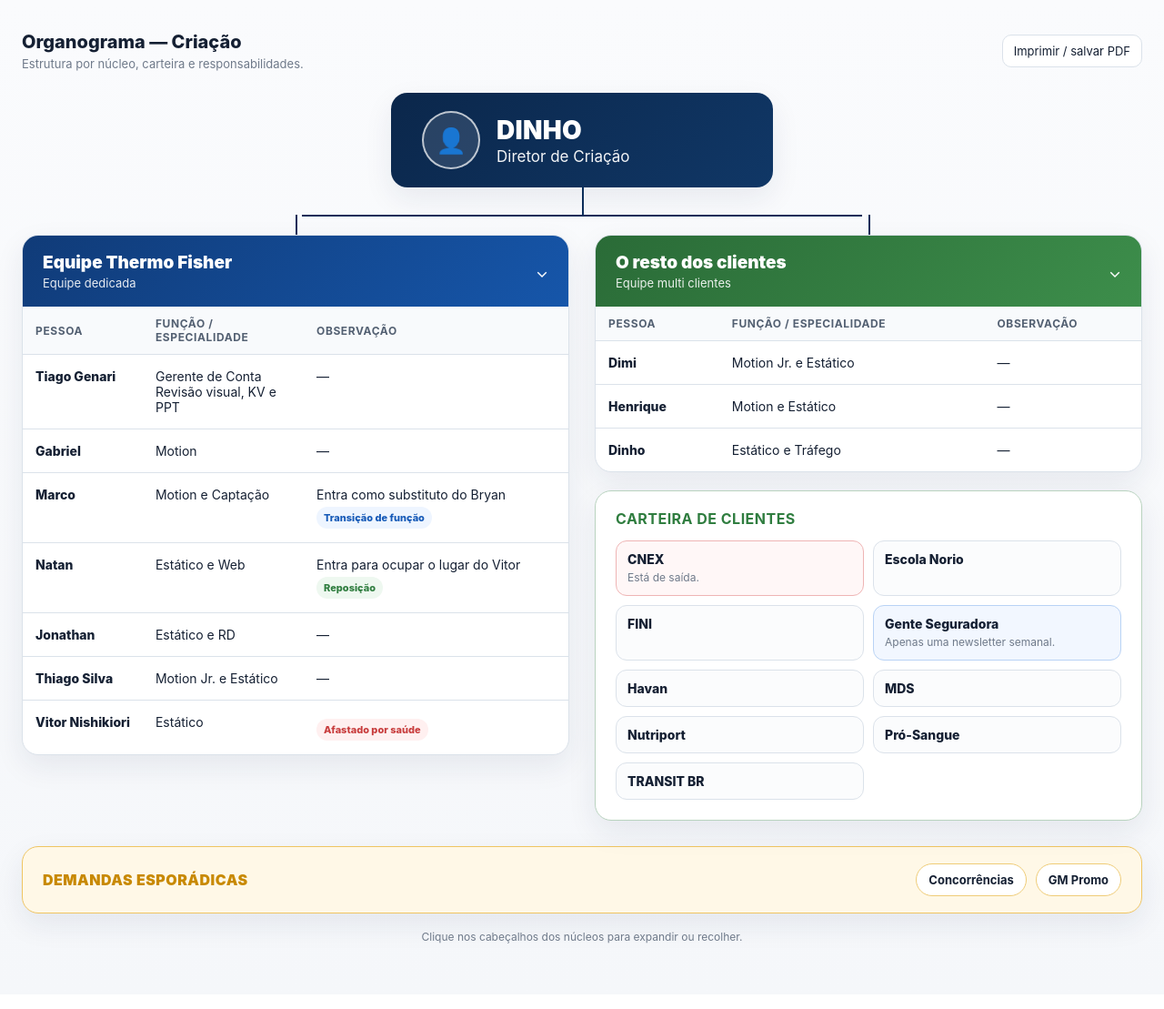
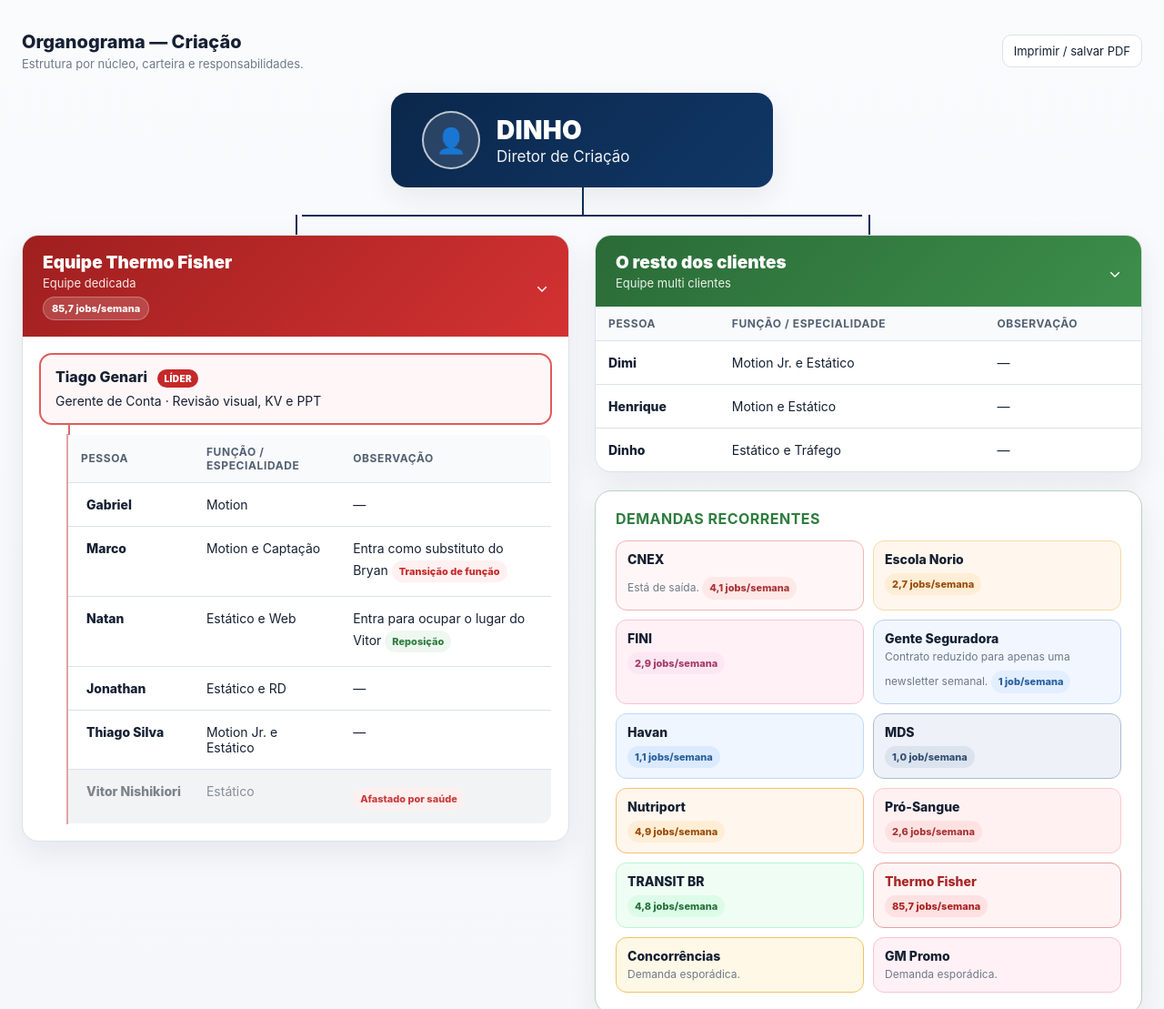
Before and after one commit to RaimundoGNR/amper, a plain HTML site: page index.html in a window 1280 px wide. Shown: the top 1109 px of the page at 91% size. Drawn offline with Linux system fonts and the light colour scheme.

Commit message:
index.html

```diff
--- a/index.html
+++ b/index.html
@@ -1,3 +1,4 @@
+
 <!doctype html>
 <html lang="pt-BR">
 <head>
@@ -12,8 +13,8 @@
       --muted:#6f7a8a;
       --line:#dbe2ea;
       --navy:#0c2d59;
-      --blue:#1559b7;
-      --blue-soft:#eef5ff;
+      --blue:#c62828;
+      --blue-soft:#fff1f1;
       --green:#2f7d3f;
       --green-soft:#eef8f0;
       --amber:#f3a400;
@@ -170,7 +171,7 @@
       cursor:pointer;
     }
 
-    .blue .panel-head{background:linear-gradient(135deg,#103b78,#1656aa)}
+    .blue .panel-head{background:linear-gradient(135deg,#9f1f1f,#d33232)}
     .green .panel-head{background:linear-gradient(135deg,#2a6b37,#3d8e4b)}
 
     .panel-title{
@@ -253,6 +254,110 @@
       color:var(--green);
     }
 
+
+    .thermo-leader{
+      margin:18px 18px 10px;
+      border:2px solid #e15b5b;
+      background:#fff7f7;
+      border-radius:14px;
+      padding:14px 16px;
+      position:relative;
+    }
+    .thermo-leader::after{
+      content:"";
+      position:absolute;
+      left:30px;
+      bottom:-18px;
+      width:2px;
+      height:18px;
+      background:#d76a6a;
+    }
+    .leader-badge{
+      display:inline-block;
+      margin-left:8px;
+      padding:4px 7px;
+      border-radius:999px;
+      background:#c62828;
+      color:#fff;
+      font-size:10px;
+      font-weight:900;
+      vertical-align:middle;
+      text-transform:uppercase;
+      letter-spacing:.04em;
+    }
+    .subordinates{
+      margin:0 18px 18px 48px;
+      border-left:2px solid #e2a3a3;
+    }
+    .subordinates .table{
+      border:1px solid var(--line);
+      border-left:none;
+      border-radius:0 12px 12px 0;
+      overflow:hidden;
+      background:#fff;
+    }
+    .subordinates .table tr{
+      position:relative;
+    }
+    .subordinates .table td:first-child{
+      position:relative;
+      padding-left:20px;
+    }
+    .subordinates .table td:first-child::before{
+      content:"";
+      position:absolute;
+      left:-48px;
+      top:50%;
+      width:34px;
+      height:1px;
+      background:#e2a3a3;
+    }
+    .off-row td{
+      background:#f2f3f5 !important;
+      color:#888f98 !important;
+    }
+    .off-row .person{
+      color:#7d838a !important;
+    }
+
+
+    .weekly{
+      display:inline-flex;
+      align-items:center;
+      gap:5px;
+      margin-top:7px;
+      padding:5px 8px;
+      border-radius:999px;
+      background:#eef2f7;
+      color:#4b586a;
+      font-size:11px;
+      font-weight:800;
+      white-space:nowrap;
+    }
+
+    .thermo-weekly{
+      display:inline-flex;
+      align-items:center;
+      margin-top:7px;
+      padding:5px 9px;
+      border-radius:999px;
+      background:rgba(255,255,255,.16);
+      border:1px solid rgba(255,255,255,.28);
+      color:#fff;
+      font-size:11px;
+      font-weight:800;
+    }
+
+    .client.exit .weekly{
+      background:#ffe8e8;
+      color:#a93434;
+    }
+
+    .client.light .weekly{
+      background:#e3efff;
+      color:#285e9e;
+    }
+
     .portfolio{
       margin-top:20px;
       padding:20px 22px 22px;
@@ -294,6 +399,30 @@
       font-size:12px;
       line-height:1.35;
     }
+
+
+    .client.norio{background:#fff7ed;border-color:#fed7aa}
+    .client.fini{background:#fff1f6;border-color:#f9c2d5}
+    .client.havan{background:#eff6ff;border-color:#bfdbfe}
+    .client.mds{background:#eef2f8;border-color:#aebdd2}
+    .client.nutriport{background:#fff7ed;border-color:#fdba74}
+    .client.prosangue{background:#fff1f1;border-color:#fecaca}
+    .client.transit{background:#f0fdf4;border-color:#bbf7d0}
+    .client.gmpromo{background:#fff1f6 !important;border-color:#f9c2d5 !important}
+
+    .client.norio .weekly,.client.nutriport .weekly{background:#ffedd5;color:#9a4d0a}
+    .client.fini .weekly,.client.gmpromo .weekly{background:#fce7f3;color:#a63b68}
+    .client.havan .weekly{background:#dbeafe;color:#285e9e}
+    .client.mds .weekly{background:#dbe3ef;color:#334f73}
+    .client.prosangue .weekly{background:#fee2e2;color:#a93434}
+    .client.transit .weekly{background:#dcfce7;color:#27713b}
+
+    .thermo-client{
+      border-color:#e6a0a0 !important;
+      background:#fff3f3 !important;
+    }
+    .thermo-client .client-name{color:#a92323}
+    .thermo-client .weekly{background:#ffe1e1;color:#a92323}
 
     .client.exit{
       border-color:#efb5b5;
@@ -418,11 +547,20 @@
             <div>
               <div class="panel-title">Equipe Thermo Fisher</div>
               <div class="panel-sub">Equipe dedicada</div>
+              <div class="thermo-weekly">85,7 jobs/semana</div>
             </div>
             <div class="chev">⌄</div>
           </header>
 
           <div class="panel-body">
+            <div class="thermo-leader">
+              <div class="person">Tiago Genari <span class="leader-badge">Líder</span></div>
+              <div class="note" style="font-size:14px;color:var(--ink);margin-top:6px;">
+                Gerente de Conta · Revisão visual, KV e PPT
+              </div>
+            </div>
+
+            <div class="subordinates">
               <table class="table">
                 <thead>
                   <tr>
@@ -432,11 +570,6 @@
                   </tr>
                 </thead>
                 <tbody>
-                <tr>
-                  <td class="person">Tiago Genari</td>
-                  <td>Gerente de Conta<br>Revisão visual, KV e PPT</td>
-                  <td>—</td>
-                </tr>
                   <tr>
                     <td class="person">Gabriel</td>
                     <td>Motion</td>
@@ -468,16 +601,15 @@
                     <td>Motion Jr. e Estático</td>
                     <td>—</td>
                   </tr>
-                <tr>
+                  <tr class="off-row">
                     <td class="person">Vitor Nishikiori</td>
                     <td>Estático</td>
-                  <td>
-                    <div class="tag red">Afastado por saúde</div>
-                  </td>
+                    <td><div class="tag red">Afastado por saúde</div></td>
                   </tr>
                 </tbody>
               </table>
             </div>
+          </div></div>
         </article>
       </div>
 
@@ -522,49 +654,64 @@
         </article>
 
         <section class="portfolio">
-          <h3>Carteira de clientes</h3>
+          <h3>Demandas recorrentes</h3>
           <div class="clients">
             <div class="client exit">
               <div class="client-name">CNEX</div>
-              <div class="client-note">Está de saída.</div>
+              <div class="client-note">Está de saída.
+              <div class="weekly">4,1 jobs/semana</div></div>
             </div>
-            <div class="client">
+            <div class="client norio">
               <div class="client-name">Escola Norio</div>
+              <div class="weekly">2,7 jobs/semana</div>
             </div>
-            <div class="client">
+            <div class="client fini">
               <div class="client-name">FINI</div>
+              <div class="weekly">2,9 jobs/semana</div>
             </div>
             <div class="client light">
               <div class="client-name">Gente Seguradora</div>
-              <div class="client-note">Apenas uma newsletter semanal.</div>
+              <div class="client-note">Contrato reduzido para apenas uma newsletter semanal.
+              <div class="weekly">1 job/semana</div></div>
             </div>
-            <div class="client">
+            <div class="client havan">
               <div class="client-name">Havan</div>
+              <div class="weekly">1,1 jobs/semana</div>
             </div>
-            <div class="client">
+            <div class="client mds">
               <div class="client-name">MDS</div>
+              <div class="weekly">1,0 job/semana</div>
             </div>
-            <div class="client">
+            <div class="client nutriport">
               <div class="client-name">Nutriport</div>
+              <div class="weekly">4,9 jobs/semana</div>
             </div>
-            <div class="client">
+            <div class="client prosangue">
               <div class="client-name">Pró-Sangue</div>
+              <div class="weekly">2,6 jobs/semana</div>
             </div>
-            <div class="client">
+            <div class="client transit">
               <div class="client-name">TRANSIT BR</div>
+              <div class="weekly">4,8 jobs/semana</div>
+            </div>
+
+            <div class="client thermo-client">
+              <div class="client-name">Thermo Fisher</div>
+              <div class="weekly">85,7 jobs/semana</div>
+            </div>
+<div class="client" style="border-color:#efc562;background:#fff8e7;">
+              <div class="client-name">Concorrências</div>
+              <div class="client-note">Demanda esporádica.</div>
+            </div>
+            <div class="client gmpromo" style="border-color:#efc562;background:#fff8e7;">
+              <div class="client-name">GM Promo</div>
+              <div class="client-note">Demanda esporádica.</div>
             </div>
           </div>
         </section>
       </div>
     </section>
 
-    <section class="sporadic">
-      <div class="sporadic-title">Demandas esporádicas</div>
-      <div class="sporadic-items">
-        <div class="sporadic-item">Concorrências</div>
-        <div class="sporadic-item">GM Promo</div>
-      </div>
-    </section>
 
     <div class="footnote">
       Clique nos cabeçalhos dos núcleos para expandir ou recolher.
```
Lines whose indentation alone changed are shown as unchanged.
